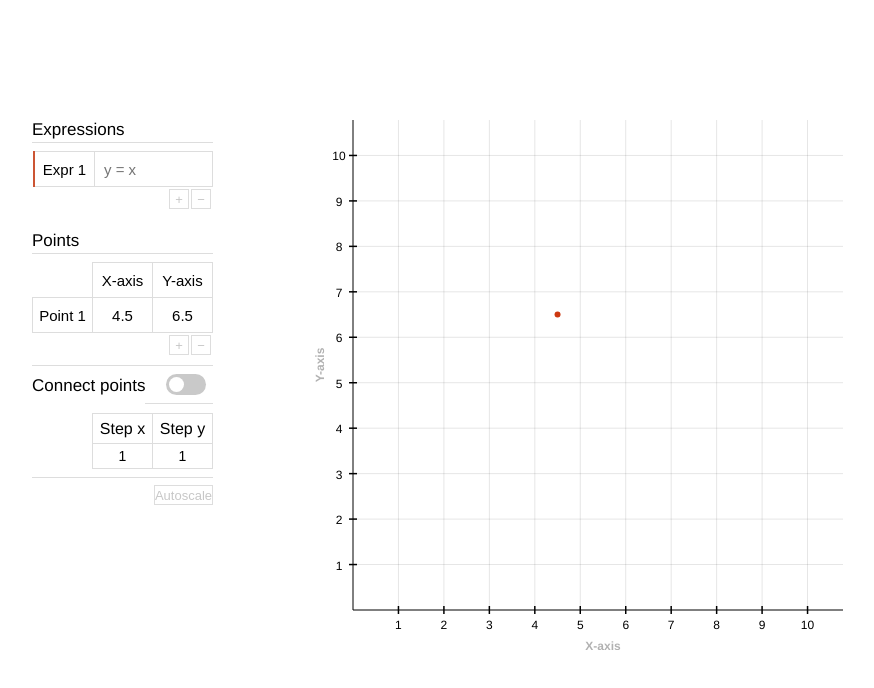
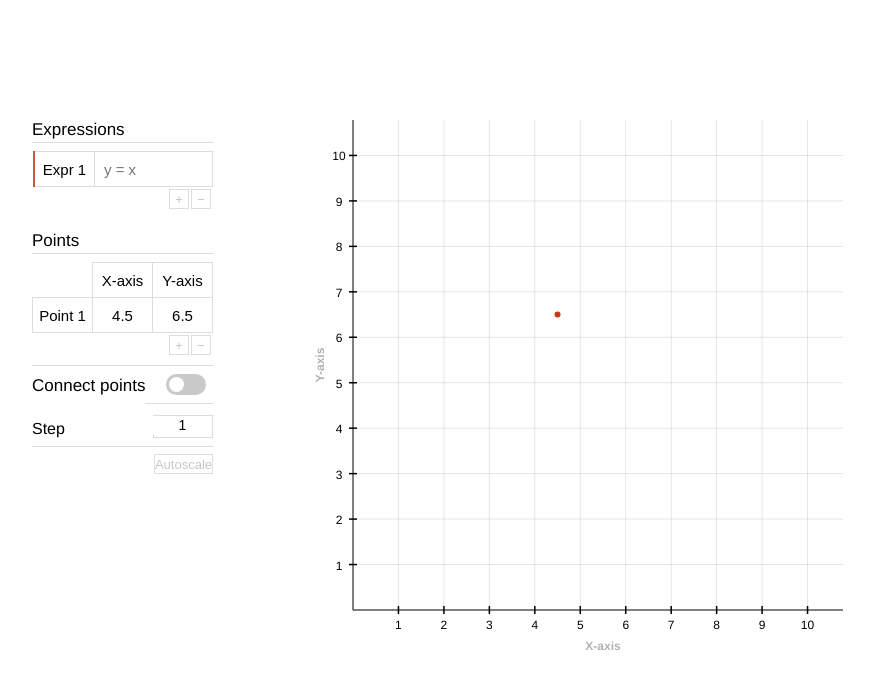
Before and after one commit to MAZI2/mazi2.github.io, a Vue app: page / in a window 1280 px wide. Shown: the top 688 px of the page, without its empty margins (68-942 px from the left). Built offline with nearby package versions, Linux system fonts and the light colour scheme.

Commit message:
Changed step system

```diff
--- a/src/App.vue
+++ b/src/App.vue
@@ -15,8 +15,7 @@ export default {
     return {
       sent: [],
       returned: [],
-      stepSaveX: 0,
-      stepSaveY: 0
+      stepSave: 0,
     }
   },
   components: {
@@ -32,11 +31,10 @@ export default {
         for(var i = 0; i < this.sent.graphs.length; i++) {
           this.$refs.graf.draw(i);
 
-          if(this.stepSaveX != value.stepX || this.stepSaveY != value.stepY) {
+          if(this.stepSave != value.step) {
             this.$refs.graf.stepUpdate();
           }
-          this.stepSaveX = value.stepX;
-          this.stepSaveY = value.stepY;
+          this.stepSave = value.step;
         }
       }, 1)
 
--- a/src/components/Graph.vue
+++ b/src/components/Graph.vue
@@ -444,13 +444,18 @@ export default {
       this.newDetail = false;
     },
     changeStep: function(point, axis) {
-      if(document.getElementById('numberX' + this.xAxis.points.indexOf(point)).style.fontWeight == "") {
-        document.getElementById('numberX' + this.xAxis.points.indexOf(point)).style.fontWeight = "500"
-      }
 
-      var state = document.getElementById('numberX' + this.xAxis.points.indexOf(point)).style.fontWeight
+
       this.numberValue = point;
       this.s = eval(axis)
+
+       var state;
+        if(this.s == this.xAxis) {
+          state = document.getElementById('numberX' + this.xAxis.points.indexOf(point)).style.fontWeight
+        } else {
+          state = document.getElementById('numberY' + this.yAxis.points.indexOf(point)).style.fontWeight
+        }
+
 
       for(var i = 0; i < this.s.points.length; i++) {
         if(this.s == this.xAxis) {
@@ -459,10 +464,20 @@ export default {
           document.getElementById('numberY' + i).style.fontWeight = "500";
         }
       }
-      if(state == "500") {
-        document.getElementById('numberX' + this.xAxis.points.indexOf(point)).style.fontWeight = "900"
+
+
+      if(state == "500" || state == "") {
+        if(this.s == this.xAxis) {
+          document.getElementById('numberX' + this.xAxis.points.indexOf(point)).style.fontWeight = "900"
+        } else {
+          document.getElementById('numberY' + this.yAxis.points.indexOf(point)).style.fontWeight = "900"
+        }
       } else {
-        document.getElementById('numberX' + this.xAxis.points.indexOf(point)).style.fontWeight = "500"
+        if(this.s == this.xAxis) {
+          document.getElementById('numberX' + this.xAxis.points.indexOf(point)).style.fontWeight = "500"
+        } else {
+          document.getElementById('numberY' + this.yAxis.points.indexOf(point)).style.fontWeight = "500"
+        }
         this.numberValue = undefined;
       }
 
@@ -473,14 +488,14 @@ export default {
 
         if(this.xAxis.points.includes(this.numberValue)) {
           pointIndex = this.xAxis.points.indexOf(this.numberValue) + 1
-          this.s.step = this.values.stepX / pointIndex / this.s.mult;
+          this.s.step = this.values.step / pointIndex / this.s.mult;
           this.setPointNumbers()
           for(var i = 0; i < this.xAxis.points.length; i++) {
             document.getElementById('numberX' + i).style.fontWeight = "500";
           }
         } else {
           pointIndex = this.yAxis.points.indexOf(this.numberValue) + 1
-          this.s.step = this.values.stepY / pointIndex / this.s.mult;
+          this.s.step = this.values.step / pointIndex / this.s.mult;
           this.setPointNumbers()
           for(var j = 0; j < this.yAxis.points.length; j++) {
             document.getElementById('numberY' + j).style.fontWeight = "500";
@@ -488,13 +503,11 @@ export default {
         }
         this.numberValue = undefined;
       } else {
-        if(this.s == this.xAxis) {
-          this.s.step = this.values.stepX;
-          this.setPointNumbers()
-        } else if(this.s == this.yAxis) {
-          this.s.step = this.values.stepY;
-          this.setPointNumbers()
-        }
+        this.xAxis.step = this.yAxis.step = this.values.step;
+        this.s = this.xAxis
+        this.setPointNumbers()
+        this.s = this.yAxis
+        this.setPointNumbers()
       }
     },
     setPointNumbers: function() {
--- a/src/components/Table.vue
+++ b/src/components/Table.vue
@@ -88,14 +88,11 @@
 
     <hr>
 
+
+<p id="stepLabel">Step</p>
     <table id="values">
     <tr>
-      <td id="stepLabel">Step x</td>
-      <td id="stepLabel">Step y</td>
-    </tr>
-    <tr>
-      <td id="step"><input @change="emit" v-model="stepX"></td>
-      <td id="step"><input @change="emit" v-model="stepY"></td>
+      <td id="step"><input @change="emit" v-model="step"></td>
     </tr>
     </table>
 
@@ -146,8 +143,7 @@ export default {
 
           graphs: [],
           colors: ['#cc5534', '#7396ff', '#90E580', '#FFCF00'],
-          stepX: 1,
-          stepY: 1,
+          step: 1,
 
           connectZero: false
       }
@@ -209,7 +205,7 @@ export default {
       }
     },
     emit: function() { //send collected values to graph
-      this.$emit('newvalue', {values: this.values, X: this.X, Y: this.Y, toggle: this.toggle, connectZero: this.connectZero, graphs: this.graphs, stepX: this.stepX, stepY: this.stepY})
+      this.$emit('newvalue', {values: this.values, X: this.X, Y: this.Y, toggle: this.toggle, connectZero: this.connectZero, graphs: this.graphs, step: this.step})
     },
     autoscale: function() {
       this.$emit('autoscale')
@@ -512,9 +508,10 @@ input:checked + .slider:before {
   font-weight: lighter;
 }
 #step {
-  height: 25px;
+  height: 23px;
   width: 60px;
-  margin-top: -1px;
+  margin-top: -20px;
+  float: right;
 }
 
 #step input{
@@ -524,6 +521,7 @@ input:checked + .slider:before {
 
 #stepLabel {
   height: 30px;
+  margin-bottom: -15px;
 }
 
 
```
